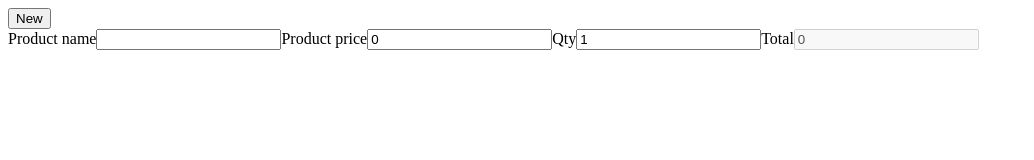
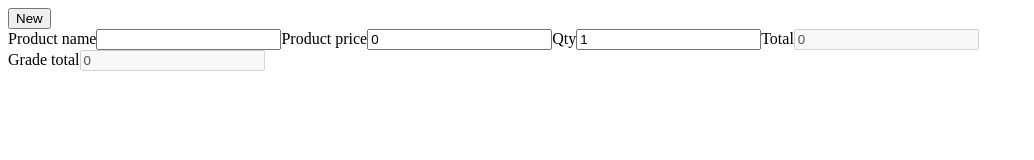
Before and after one commit to ryfazrin/dimy-test-fe, a Vue app: page / in a window 1280 px wide. Shown: the top 160 px of the page, without its empty margins (0-1034 px from the left). Built offline with nearby package versions, Linux system fonts and the light colour scheme.

Commit message:
added: func update grade total

```diff
--- a/src/App.vue
+++ b/src/App.vue
@@ -10,6 +10,8 @@ const products = ref([
     total: 0
   },
 ]);
+
+const gradeTotal = ref(0)
 
 // Add form input
 function addMore() {
@@ -31,6 +33,7 @@ function remove(index) {
 function updatePrice(event, index) {
   let product = products.value[index]
   product.total = event.target.value * product.qty
+  updateGradeTotal()
 }
 
 // func handle Quantity
@@ -45,8 +48,17 @@ function updateQuantity(event, index) {
   }
 
   product.total = event.target.value * product.price
+  updateGradeTotal()
 }
 
+// func handle Grade Total
+function updateGradeTotal() {
+  console.log('update grade total')
+  gradeTotal.value = 0
+  products.value.map(item => {
+    gradeTotal.value += item.total
+  })
+}
 </script>
 
 <template>
@@ -68,6 +80,10 @@ function updateQuantity(event, index) {
           Delete
         </button>
       </div>
+      <div>
+        <label>Grade total</label>
+        <input type="number" v-model="gradeTotal" disabled />
+      </div>
     </div>
   </div>
 </template>
```
